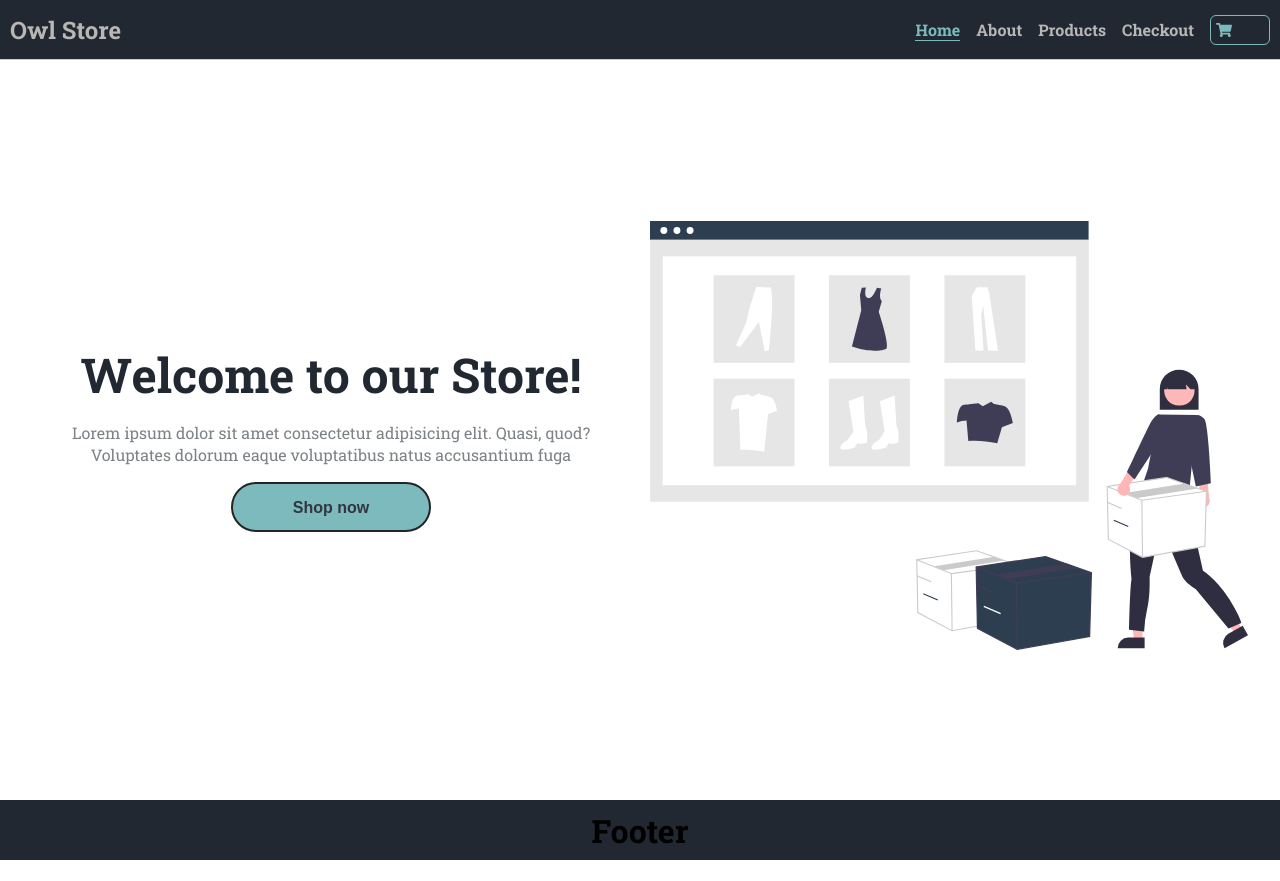
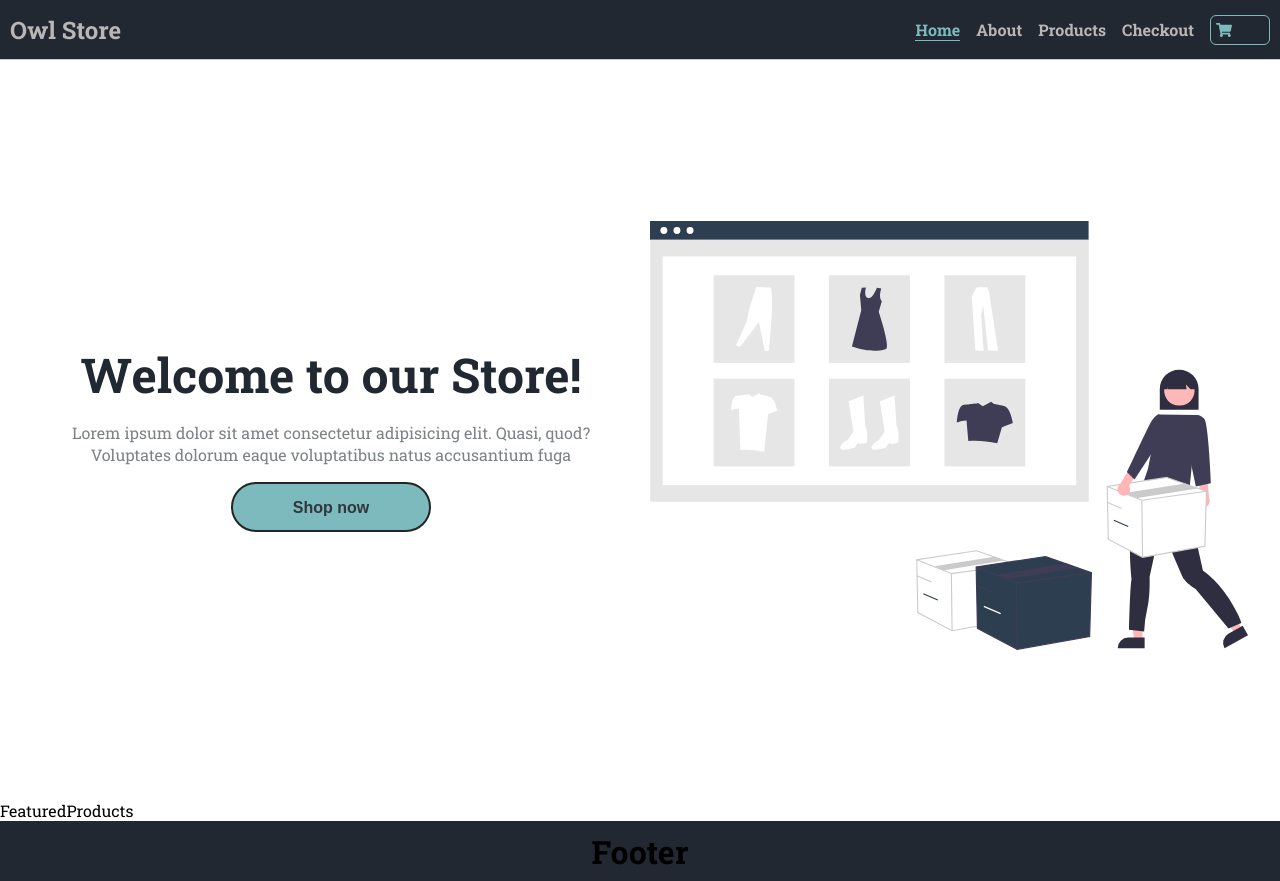
Before and after one commit to AliAbdElGawad/ecommerce-store, a React (Vite) app: page / in a window 1280 px wide. Before the commit the page ends 860 px from the top, so only its background shows below. Built offline with nearby package versions, Linux system fonts and the light colour scheme; no server answers; a web font is replaced by a local one.

Commit message:
Update README.md

```diff
--- a/src/App.jsx
+++ b/src/App.jsx
@@ -1,5 +1,11 @@
-import { Header, Landing, Sidebar, Footer } from "./components";
-import { ProductsPage, About, SingleProductPage, CheckoutPage } from "./pages";
+import { Header, Sidebar, Footer } from "./components";
+import {
+  ProductsPage,
+  About,
+  SingleProductPage,
+  CheckoutPage,
+  LandingPage,
+} from "./pages";
 import { BrowserRouter as Router, Routes, Route } from "react-router-dom";
 
 const App = () => {
@@ -9,7 +15,7 @@ const App = () => {
         <Header />
         <Sidebar />
         <Routes>
-          <Route path="/" element={<Landing />} />
+          <Route path="/" element={<LandingPage />} />
           <Route path="/products" element={<ProductsPage />} />
           <Route path="/about" element={<About />} />
           <Route path="/products/:id" element={<SingleProductPage />} />
--- a/src/components/Button.jsx
+++ b/src/components/Button.jsx
@@ -1,10 +1,13 @@
-const Button = ({ children, onClick, className }) => {
+const Button = ({ children, onClick, bgColor }) => {
   return (
-    <button onClick={onClick} className={`btn  ${className ? className : ""}`}>
+    <button
+      style={{ backgroundColor: bgColor }}
+      onClick={onClick}
+      className="btn"
+    >
       {children}
     </button>
   );
 };
 
-
 export default Button;
--- a/src/components/CheckoutItems.jsx
+++ b/src/components/CheckoutItems.jsx
@@ -1,5 +1,7 @@
-import { AddToCart } from "../components";
+import { AddToCart, Button } from "../components";
 import styled from "styled-components";
+import { FaTrashAlt } from "react-icons/fa";
+import { useCart } from "../contexts/CartContext";
 
 const CheckoutItems = ({
   id,
@@ -9,6 +11,8 @@ const CheckoutItems = ({
   quantity,
   itemTotalPrice,
 }) => {
+  const { removeFromCart } = useCart();
+
   return (
     <Wrapper>
       <div className="img">
@@ -22,6 +26,14 @@ const CheckoutItems = ({
       </div>
       <div className="amount-control">
         <AddToCart item={{ id, title, image, price, quantity }} />
+        <Button
+          bgColor={"red"}
+          onClick={() => {
+            removeFromCart(id);
+          }}
+        >
+          <FaTrashAlt />
+        </Button>
       </div>
     </Wrapper>
   );
@@ -53,6 +65,9 @@ const Wrapper = styled.div`
   }
   .amount-control {
     width: 33%;
+    button {
+      margin-top: 10px;
+    }
   }
 `;
 
--- /dev/null
+++ b/src/components/FeaturedProducts.jsx
@@ -0,0 +1,9 @@
+import { useStore } from "../contexts/StoreContext";
+
+const FeaturedProducts = () => {
+  const { products } = useStore();
+  console.log(products);
+  return <div>FeaturedProducts</div>;
+};
+
+export default FeaturedProducts;
--- a/src/components/Landing.jsx
+++ b/src/components/Landing.jsx
@@ -25,7 +25,7 @@ const Landing = () => {
 
 export default Landing;
 
-const Wrapper = styled.section`
+const Wrapper = styled.div`
   display: flex;
   justify-content: space-between;
   align-items: center;
--- a/src/components/index.js
+++ b/src/components/index.js
@@ -14,6 +14,7 @@ import Loader from "./Loader";
 import Footer from "./Footer";
 import Aside from "./Aside";
 import CheckoutItems from "./CheckoutItems";
+import FeaturedProducts from "./FeaturedProducts";
 
 export {
   Header,
@@ -31,5 +32,6 @@ export {
   Loader,
   Aside,
   Footer,
-  CheckoutItems
+  CheckoutItems,
+  FeaturedProducts,
 };
--- a/src/contexts/CartContext.jsx
+++ b/src/contexts/CartContext.jsx
@@ -9,7 +9,9 @@ const initialValue = {
 };
 
 const reducer = (state, action) => {
-  // Actions //
+  // { Actions }
+
+  // Add ITEMS to Cart
   if (action.type === "ADD_TO_CART") {
     const newItem = action.payload;
     const tempCart = [...state.cart];
@@ -29,6 +31,7 @@ const reducer = (state, action) => {
       };
     }
   }
+  // Calculation of the Total Price and Items in Cart
   if (action.type === "CALC_TOTAL") {
     const { totalItems, totalPrice } = state.cart.reduce(
       (total, cartItems) => {
@@ -41,10 +44,7 @@ const reducer = (state, action) => {
     );
     return { ...state, totalPrice, totalItems };
   }
-  // Reset the Cart //
-  if (action.type === "RESET_CART") {
-    return { initialValue };
-  }
+  // Loaclstorage control
   if (action.type === "UPDATE_LOCAL") {
     localStorage.setItem("items", JSON.stringify(state));
     return { ...state };
@@ -55,6 +55,7 @@ const reducer = (state, action) => {
       return { ...localData };
     }
   }
+  // Change amount of an Item in the Shopping Cart
   if (action.type === "TOGGLE_CART_ITEM_AMOUNT") {
     const { value, id } = action.payload;
     const tempCart = state.cart.map((item) => {
@@ -78,7 +79,15 @@ const reducer = (state, action) => {
     });
     return { ...state, cart: tempCart };
   }
-
+  // Remove item form cart
+  if (action.type === "REMOVE_FROM_CART") {
+    const filteredItems = state.cart.filter((i) => i.id !== action.payload);
+    return { ...state, cart: filteredItems };
+  }
+  // Reset the Cart //
+  if (action.type === "RESET_CART") {
+    return { initialValue };
+  }
   // return State BY Default
   return state;
 };
--- a/src/pages/CheckoutPage.jsx
+++ b/src/pages/CheckoutPage.jsx
@@ -4,6 +4,19 @@ import styled from "styled-components";
 
 const Checkout = () => {
   const { cart } = useCart();
+
+  if (cart.length === 0) {
+    return (
+      <Wrapper>
+        <div className="empty-cart">
+          <h1>
+            Your Your Cart is Empty! Please add some items to your cart before
+            checking out.
+          </h1>
+        </div>
+      </Wrapper>
+    );
+  }
 
   return (
     <Wrapper>
@@ -20,32 +33,11 @@ const Wrapper = styled.section`
   @media (max-width: 767px) {
     font-size: 12px;
   }
-  .item {
-    display: flex;
-    align-items: center;
-    justify-content: space-between;
-    width: 100%;
-    height: 200px;
-    padding: 20px;
-    gap: 20px;
-    border: var(--border);
-    .img {
-      display: flex;
-      justify-content: center;
-      width: 15%;
-      img {
-        width: 60%;
-      }
-    }
-    .info {
-      text-align: end;
-      width: 40%;
-      h2 {
-        text-align: start;
-      }
-    }
-    .amount-control {
-      width: 33%;
+  .empty-cart {
+    margin: 100px;
+    h1 {
+      font-size: 36px;
+      text-align: center;
     }
   }
 `;
--- /dev/null
+++ b/src/pages/LandingPage.jsx
@@ -0,0 +1,11 @@
+import { FeaturedProducts, Landing } from "../components";
+const LandingPage = () => {
+  return (
+    <section>
+      <Landing />
+      <FeaturedProducts />
+    </section>
+  );
+};
+
+export default LandingPage;
--- a/src/pages/index.js
+++ b/src/pages/index.js
@@ -2,5 +2,6 @@ import About from "./AboutPage";
 import ProductsPage from "./ProductsPage";
 import SingleProductPage from "./SingleProductPage";
 import CheckoutPage from "./CheckoutPage";
+import LandingPage from "./LandingPage";
 
-export { About, ProductsPage, SingleProductPage, CheckoutPage };
+export { About, ProductsPage, SingleProductPage, CheckoutPage, LandingPage };
```
